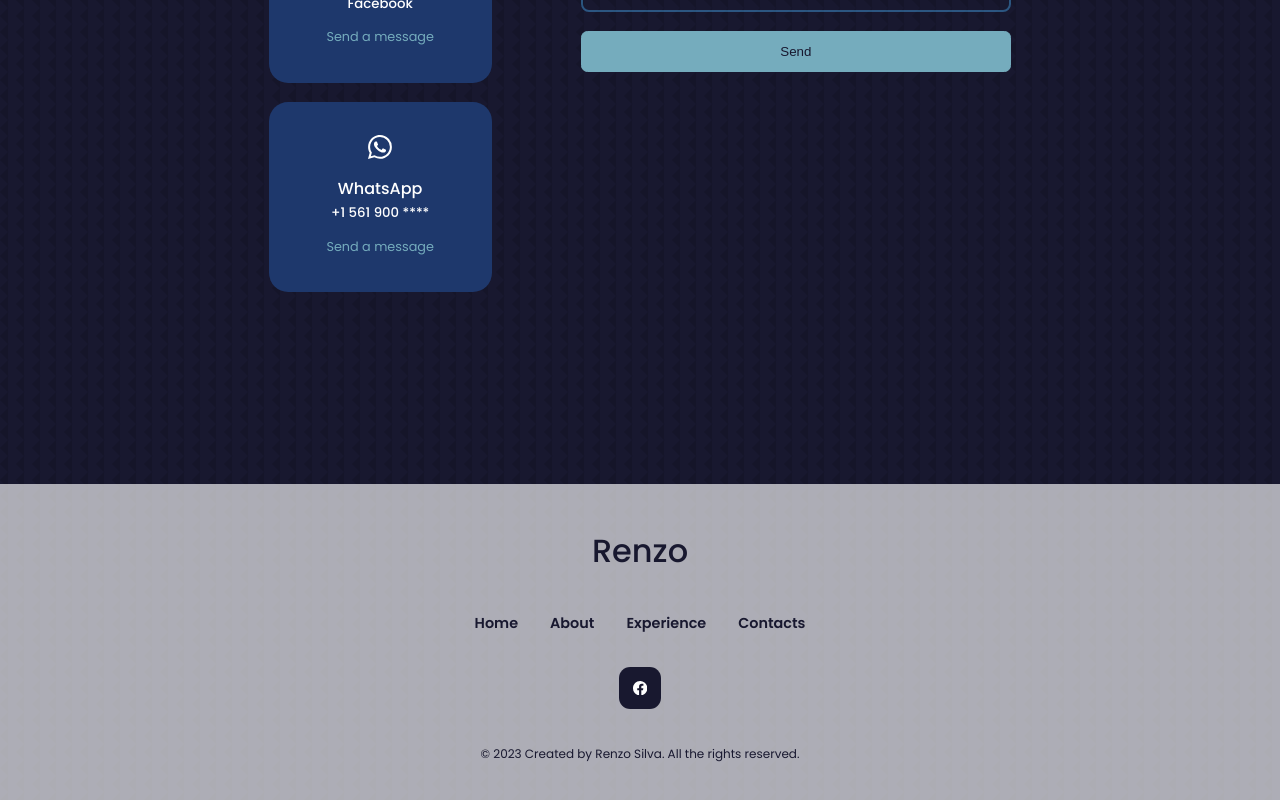
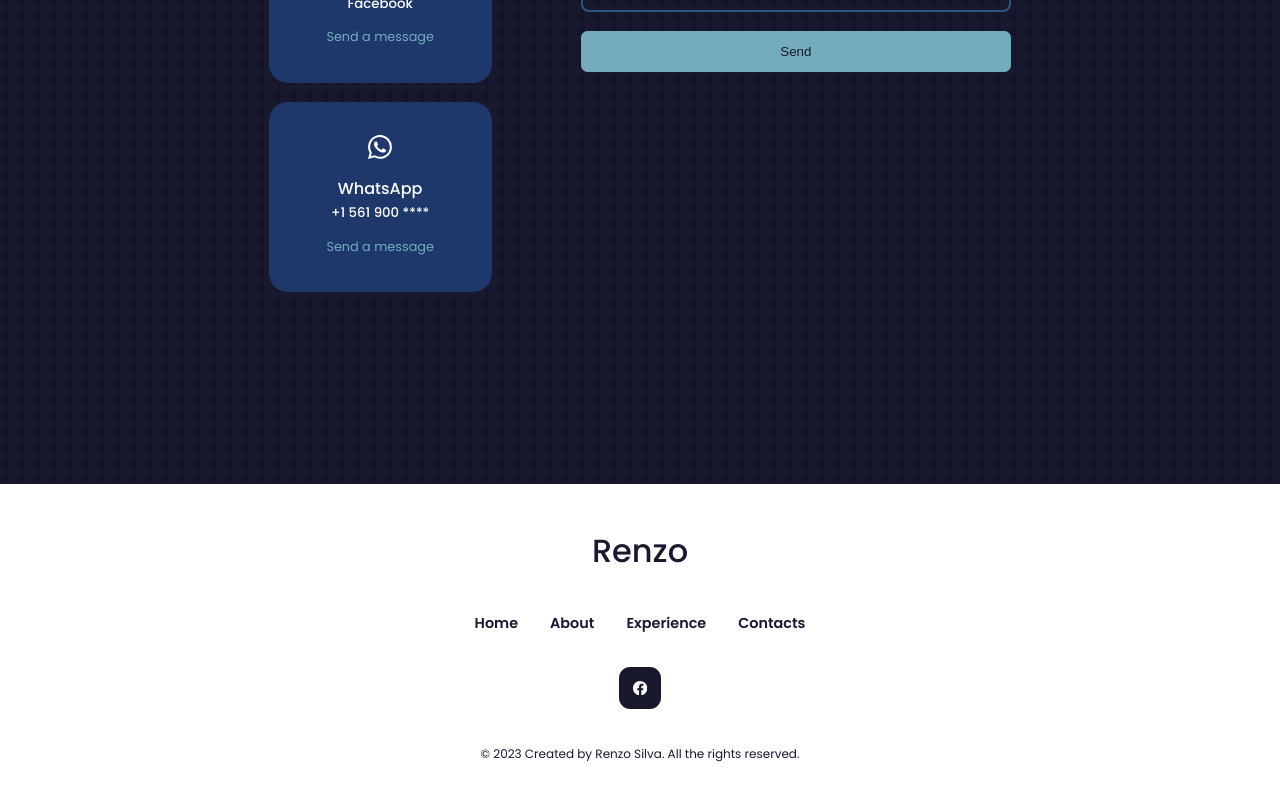
Before and after one commit to rensilva5/My-Portflio-Website, a React (Create React App) app: page / in a window 1280 px wide. Shown: the part 4872-5672 px from the top of the page. Built offline with nearby package versions, Linux system fonts and the light colour scheme.

Commit message:
Footer background-color changed to white

```diff
--- a/src/components/common/footer/footer.css
+++ b/src/components/common/footer/footer.css
@@ -1,6 +1,6 @@
 footer {
   /* background: var(--color-primary); */
-    background: var(--color-light);
+  background: var(--color-white);
   padding: 2.5rem;
   text-align: center;
   font-size: 0.9rem;
```
Lines whose indentation alone changed are shown as unchanged.
